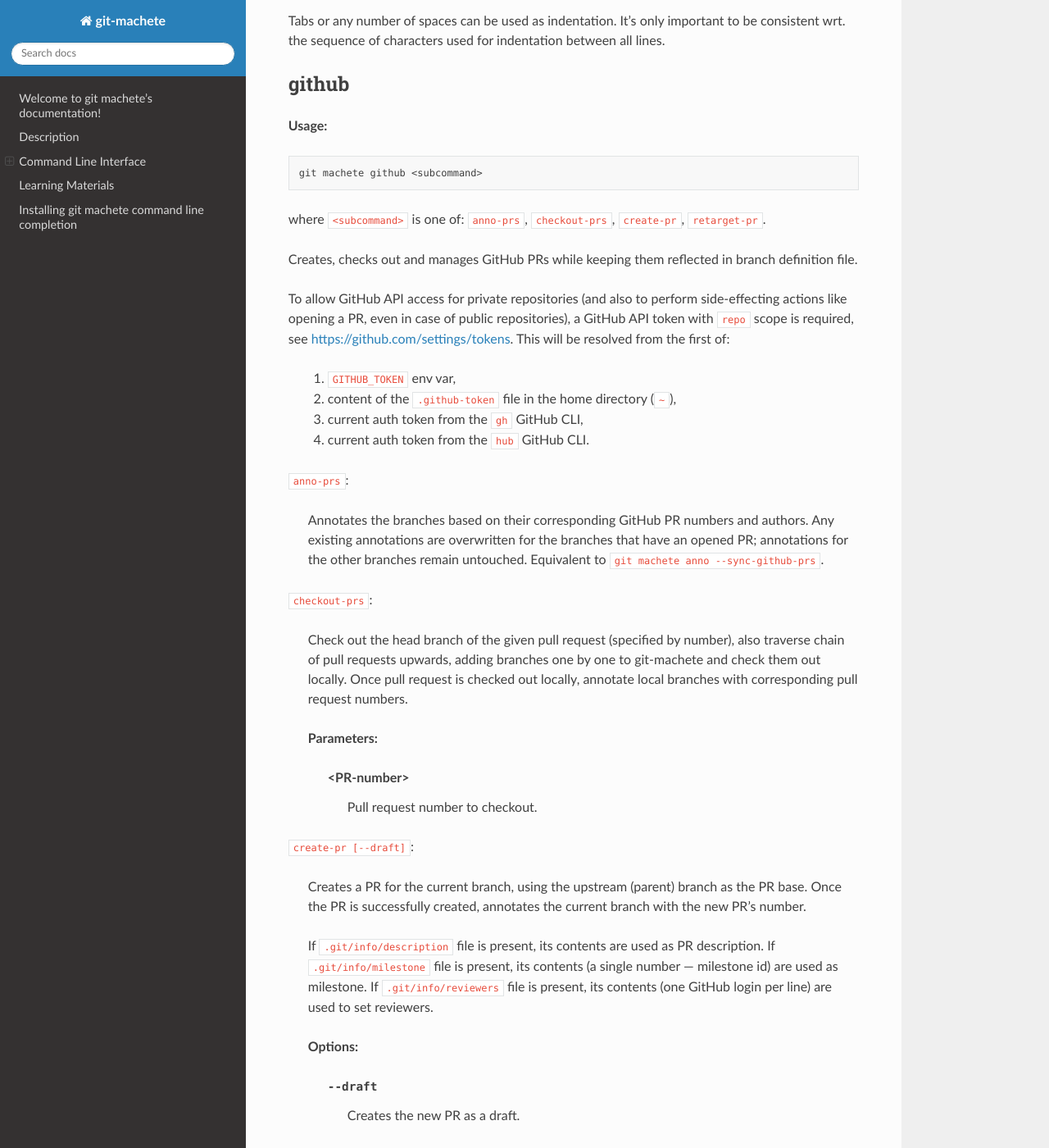
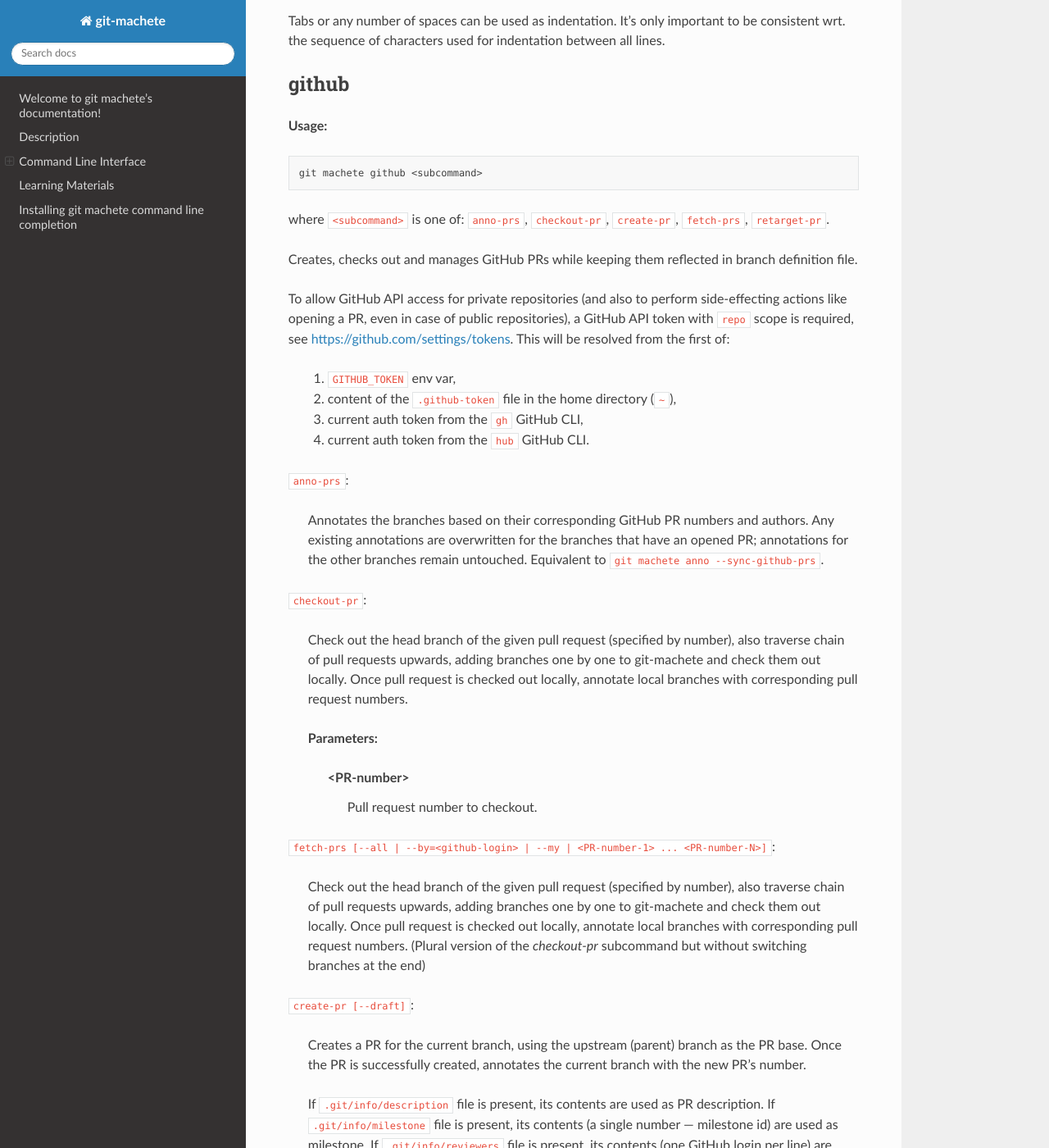
Before and after one commit to VirtusLab/git-machete, a Sphinx documentation site: the page built from docs/source/index.rst, in a window 1280 px wide and 1400 px high, scrolled down 10787 px. Shown: the whole window at 82% size. Built offline with Sphinx 7.4.7 and the Read the Docs theme 2.0.0, drawn with Linux system fonts in a browser that asks for light colours.

Commit message:
option 2

```diff
--- a/docs/source/cli_help/github.rst
+++ b/docs/source/cli_help/github.rst
@@ -8,7 +8,7 @@
 
     git machete github <subcommand>
 
-where ``<subcommand>`` is one of: ``anno-prs``, ``checkout-prs``, ``create-pr``, ``retarget-pr``.
+where ``<subcommand>`` is one of: ``anno-prs``, ``checkout-pr``, ``create-pr``, ``fetch-prs``, ``retarget-pr``.
 
 Creates, checks out and manages GitHub PRs while keeping them reflected in branch definition file.
 
@@ -26,7 +26,7 @@
   Any existing annotations are overwritten for the branches that have an opened PR; annotations for the other branches remain untouched.
   Equivalent to ``git machete anno --sync-github-prs``.
 
-``checkout-prs``:
+``checkout-pr``:
 
   Check out the head branch of the given pull request (specified by number),
   also traverse chain of pull requests upwards, adding branches one by one to git-machete and check them out locally.
@@ -36,6 +36,14 @@
 
     **<PR-number>**
       Pull request number to checkout.
+
+``fetch-prs [--all | --by=<github-login> | --my | <PR-number-1> ... <PR-number-N>]``:
+
+  Check out the head branch of the given pull request (specified by number),
+  also traverse chain of pull requests upwards, adding branches one by one to git-machete and check them out locally.
+  Once pull request is checked out locally, annotate local branches with corresponding pull request numbers.
+  (Plural version of the `checkout-pr` subcommand but without switching branches at the end)
+
 
 ``create-pr [--draft]``:
 
```
Also changed, not shown: README.md (+6 -1 lines), RELEASE_NOTES.md (+3 -1 lines), 4 other files.
